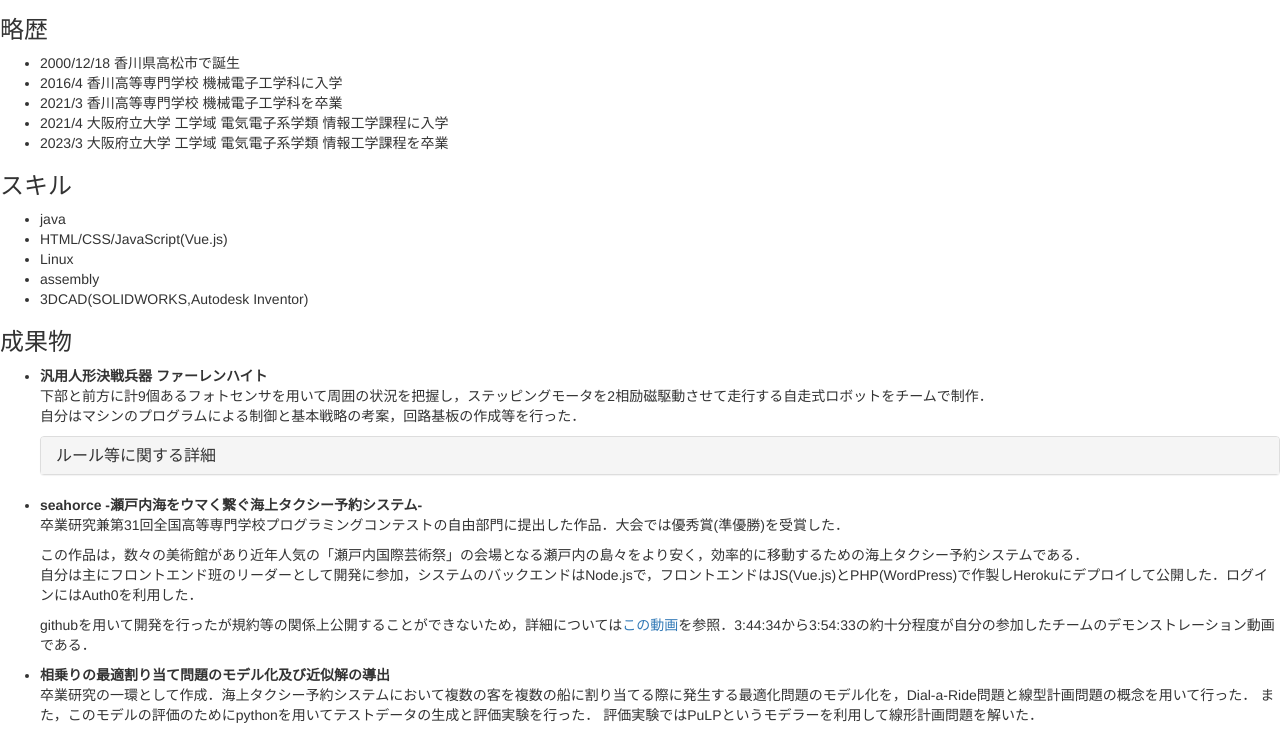
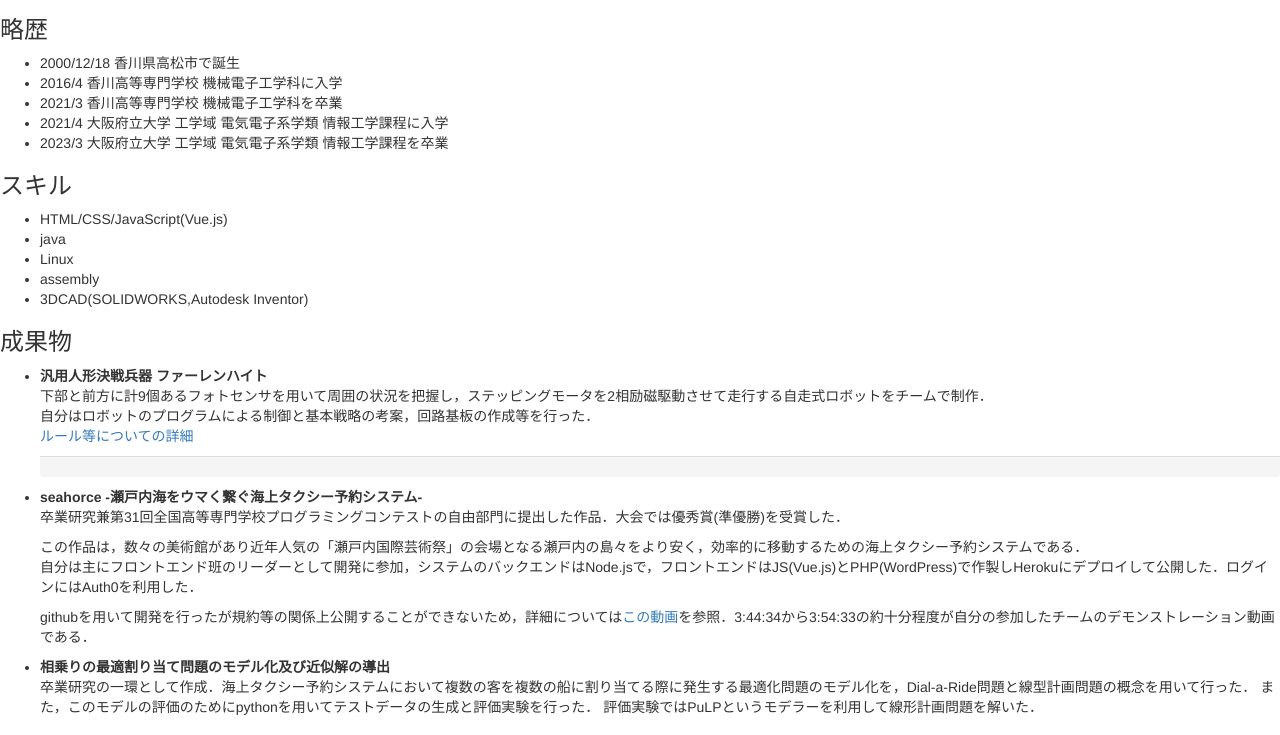
Before and after one commit to Yukarion/portfolio, a plain HTML site: page index.html in a window 1280 px wide. Shown: the part 132-867 px from the top of the page. Drawn offline with nearby package versions, Linux system fonts and the light colour scheme.

Commit message:
change panel to button

```diff
--- a/index.html
+++ b/index.html
@@ -50,8 +50,8 @@
         スキル
       </h3>
       <ul>
+        <li>HTML/CSS/JavaScript(Vue.js)</li>
         <li>java</li>
-        <li>HTML/CSS/JavaScript(Vue.js)</li>
         <li>Linux</li>
         <li>assembly</li>
         <li>3DCAD(SOLIDWORKS,Autodesk Inventor)</li>
@@ -69,16 +69,9 @@
         <br/>
           <p>
           下部と前方に計9個あるフォトセンサを用いて周囲の状況を把握し，ステッピングモータを2相励磁駆動させて走行する自走式ロボットをチームで制作．<br/>
-          自分はマシンのプログラムによる制御と基本戦略の考案，回路基板の作成等を行った．<br/>
-            <div class="panel-group">
-              <div class="panel panel-default">
-                <div class="panel-heading">
-                  <h4 class="panel-title">
-                    <a data-toggle="collapse" href="#collapse1">ルール等に関する詳細</a>
-                  </h4>
-                </div>
-                <div id="collapse1" class="panel-collapse collapse">
-                  <div class="panel-body">
+          自分はロボットのプログラムによる制御と基本戦略の考案，回路基板の作成等を行った．<br/>
+            <a href="#rule" data-toggle="collapse">ルール等についての詳細</a>
+            <div id = "rule" class="collapse">
               <p>
               高専4年の時に，毎年変更されるルールに合わせてチームで自走式ロボットを作成する講義があり，その際に作成．規模の小さな<a href="https://official-robocon.com/kosen/">高専ロボコン</a>のようなものである．班員六人で一年かけて基本コンセプトの設定からハードウェアの設計・加工，設計書や動作説明書等の資料の作成まで行う．
               </p>
@@ -87,15 +80,8 @@
               図1の銀のテープがW状に貼られている範囲がゴール地点であり，その手前の線上になっている銀のテープはガイドである．また，お宝はフィールドの下半分の範囲に自由に配置することができる．一番手前の四角い枠状の範囲内にマシンを配置しなければならない．<br/>
               ロボットには様々な制限があり，幅と奥行きが20cm以内かつ予算は3万円，スタート地点は図1の下部にある四角の範囲内で主制御装置は「PIC16F628A-E/P」のみ，しかも使ってよい言語はアセンブラだけであった．
               </p>
-                    <p>
-                    作品名の由来としては，当時班に割り当てられた文字をロボット名の頭文字にしなければならないというルールがあり，自分の所属している班がF班であった．班員全員でロボット名について話し合っている際に，「Fといえば華氏の単位だよね」という話をポロッと口にしたところ，意外と好評で，響きもいいし……と採用された．汎用人形決戦兵器というのはお宝を固定するためのストッパーがヒト形だったことと班員にエヴァンゲリオンが好きなメンバーがいたことから．
-                    </p>
-
             </div>
             <div class="panel-footer">
-                  </div>
-                </div>
-              </div>
             </div>
           </p>
       </li>
```
Lines whose indentation alone changed are shown as unchanged.
